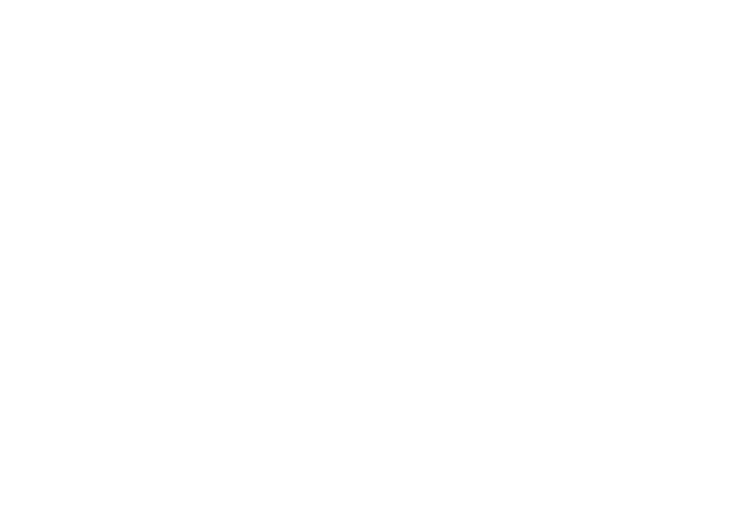
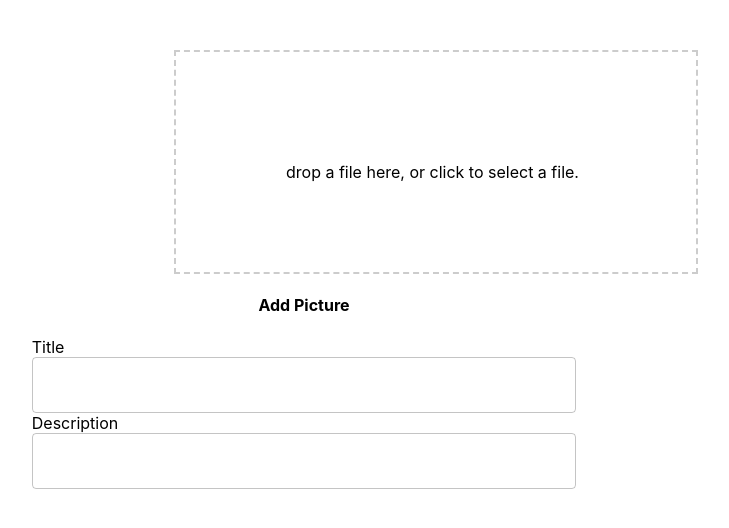
Before and after one commit to Lolipopxn/album-web, a React (Create React App) app in the folder web-client/: page /Add in a window 1280 px wide. Before the commit this address had no page. Shown: the top 528 px of the page, without its empty margins (336-1065 px from the left). Built offline with nearby package versions, Linux system fonts and the light colour scheme.

Commit message:
สร้างหน้าที่เอาไว้ add image

```diff
--- a/web-client/src/App.tsx
+++ b/web-client/src/App.tsx
@@ -4,6 +4,7 @@
 import Login from './page/Login';
 import Register from "./page/Register";
 import MainLogin from './page/PageGeneral';
+import Add from './page/pageAdd';
 
 function App() {
   return (
@@ -13,6 +14,7 @@
         <Route path="/login" element={<Login />} />
         <Route path="/register" element={<Register />} />
         <Route path="/mainLogin" element={<MainLogin />} />
+        <Route path="/Add" element={<Add />} />
       </Routes>
     </BrowserRouter>
   );
--- a/web-client/src/components/Navbar.tsx
+++ b/web-client/src/components/Navbar.tsx
@@ -11,6 +11,8 @@
 import Avatar from '@mui/material/Avatar';
 import Tooltip from '@mui/material/Tooltip';
 import MenuItem from '@mui/material/MenuItem';
+import { createSvgIcon } from '@mui/material/utils';
+
 
 const settings = ['Profile', 'Logout'];
 
@@ -21,6 +23,19 @@
   }
   return false;
 };
+
+const PlusIcon = createSvgIcon(
+  <svg
+    xmlns="http://www.w3.org/2000/svg"
+    fill="none"
+    viewBox="0 0 24 24"
+    strokeWidth={1.5}
+    stroke="currentColor"
+  >
+    <path strokeLinecap="round" strokeLinejoin="round" d="M12 4.5v15m7.5-7.5h-15" />
+  </svg>,
+  'Plus',
+);
 
 export default function Navbar() {
   const [anchorElUser, setAnchorElUser] = React.useState<null | HTMLElement>(null);
@@ -44,6 +59,10 @@
       navigate('/')
   }
 
+  const handleAdd = () => {
+    navigate('/Add')
+}
+
   return (
     <Box sx={{ flexGrow: 1 }}>
       <AppBar position="static" sx={{ backgroundColor: '#8e24aa' }}>
@@ -60,6 +79,10 @@
           <Typography variant="h6" component="div" sx={{ flexGrow: 1 }}>
             Godzilla
           </Typography>
+
+          <IconButton sx={{mr: 2}} onClick={handleAdd}>
+            <PlusIcon sx={{color: '#FFFFFF'}}/>
+          </IconButton>
 
           <Typography variant="body2" sx={{ mr: 1, color: 'white' }}>
             {userData.username}
--- /dev/null
+++ b/web-client/src/page/pageAdd.tsx
@@ -0,0 +1,184 @@
+import React from "react";
+import { useState, useEffect, useRef } from "react";
+import conf from "../conf";
+import { Button, TextField } from "@mui/material";
+import User from "../Models/Model_User";
+import Swal from 'sweetalert2'
+import withReactContent from 'sweetalert2-react-content'
+import { Grid } from '@mui/material';
+import AddPhotoAlternateIcon from '@mui/icons-material/AddPhotoAlternate';
+
+const Add = () => {
+  const [user, setUser] = useState<User | null>(null);
+  const MySwal = withReactContent(Swal);
+  const [image, setImage] = useState<File | null>(null);
+  const [imageUrl, setImageUrl] = useState<string | null>(null);
+  const [Title, setTitle] = useState<string>("");
+  const [description, setDescription] = useState<string>("");
+  const fileInputRef = useRef<HTMLInputElement | null>(null);
+
+  useEffect(() => {
+    const userData = localStorage.getItem("user");
+    if (userData) {
+      const parsedUserData = JSON.parse(userData);
+      setUser(parsedUserData);
+    }
+  }, []);
+
+  const handleFileChange = (event: React.ChangeEvent<HTMLInputElement>) => {
+    const files = event.target.files;
+    if (files && files.length > 0) {
+      const selectedImage = files[0];
+      setImage(selectedImage);
+      setImageUrl(URL.createObjectURL(selectedImage));
+    }
+  };
+
+  const handleFileClick = () => {
+    if (fileInputRef.current) {
+      fileInputRef.current.click();
+    }
+  };
+
+  const handleDrop = (event: React.DragEvent<HTMLDivElement>) => {
+    event.preventDefault();
+    const files = event.dataTransfer.files;
+    if (files && files.length > 0) {
+      const droppedImage = files[0];
+      setImage(droppedImage);
+      setImageUrl(URL.createObjectURL(droppedImage));
+    }
+  };
+
+  const handleSubmit = async (
+    event: React.FormEvent<HTMLFormElement>
+  ): Promise<void> => {
+    event.preventDefault();
+
+    if (!user) {
+      alert("You are not authorized to create an activity.");
+      return;
+    }
+
+    if (!image) {
+        MySwal.fire({
+          title: 'Missing Image',
+          icon: 'error',
+          text: 'Please select an image before submitting.',
+        });
+        return;
+      }
+
+    const formData = new FormData();
+
+    formData.append("files.picture", image!);
+    formData.append("data", JSON.stringify({
+      Title,
+      description,
+    }));
+
+    try {
+      const response = await fetch(`${conf.apiPrefix}/api/images`, {
+        method: "POST",
+        headers: {
+          Authorization: `Bearer ${user.jwt}`,
+        },
+        body: formData,
+      });
+      if (response.ok) {
+        MySwal.fire({
+          title: 'Complete!',
+          icon: 'success',
+          text: 'Add complete',
+        });
+      } else {
+        console.error(`Failed to add image. Status code: ${response.status}`);
+        MySwal.fire({
+          title: 'Error!',
+          icon: 'error',
+          text: 'not complete',
+        });
+      }
+    } catch (error) {
+      console.error(error);
+      MySwal.fire({
+        title: 'Error!',
+        icon: 'error',
+        text: 'error',
+      });
+    }
+  };
+
+  return (
+    <div>
+      <form onSubmit={handleSubmit}>
+        <div
+          style={{
+            border: "2px dashed #ccc",
+            padding: "10px",
+            maxWidth: "500px",
+            minHeight: "200px",
+            marginTop: "50px",
+            marginLeft: "510px",
+            cursor: "pointer",
+          }}
+          onDrop={handleDrop}
+          onDragOver={(e) => e.preventDefault()}
+          onClick={handleFileClick}
+        >
+          <input
+            ref={fileInputRef}
+            type="file"
+            accept="picture/*"
+            style={{ display: "none" }}
+            onChange={handleFileChange}
+          />
+          {imageUrl && <img src={imageUrl} alt="Selected or dropped image" style={{ maxWidth: "500px",}} />}
+          {!imageUrl && <p
+            style={{
+                marginTop: "100px",
+                marginLeft: "100px",
+            }}
+          >
+            drop a file here, or click to select a file.
+         </p>}
+        </div>
+
+        <Grid container justifyContent="center">
+      <Grid >
+        <label>
+            <center>
+                <h4>Add Picture</h4>
+            </center>
+        </label>
+        <label>Title</label>
+        <form onSubmit={handleSubmit}>
+          <TextField
+            variant="outlined"
+            fullWidth
+            value={Title}
+            onChange={(event) => setTitle(event.target.value)}
+          />
+          <label>Description</label>
+          <TextField
+            variant="outlined"
+            fullWidth
+            multiline
+            value={description}
+            onChange={(event) => setDescription(event.target.value)}
+          />
+        </form>
+      </Grid>
+    </Grid>
+    <Button type="submit" variant="contained" color="primary" sx={{ position: 'fixed' ,left: 1300,bottom:600, ml: 10, mt: 2,
+            '&:hover': {
+            background: 'rgb(18, 187, 41)',color: 'white'
+            }}}>
+            Save
+          </Button>
+      </form>
+    </div>
+  );
+}
+
+export default Add;
```
